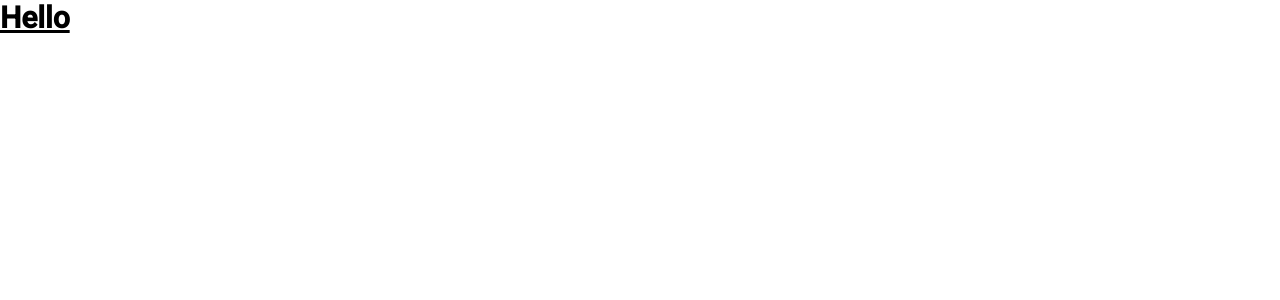
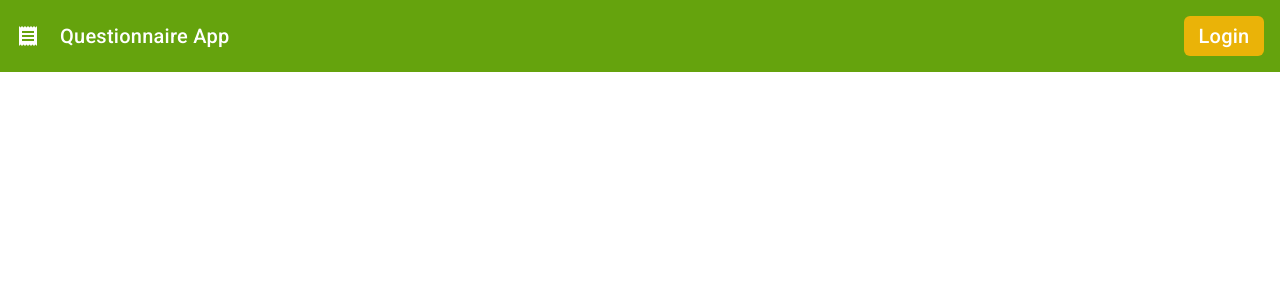
Before and after one commit to michalrudy9/Questionnaire-App, an Angular app: page / in a window 1280 px wide. Shown: the top 300 px of the page. Built offline with nearby package versions, Linux system fonts and the light colour scheme.

Commit message:
Added navigation bar component

```diff
--- a/src/app/app.component.html
+++ b/src/app/app.component.html
@@ -1,3 +1,3 @@
-<h1 class="text-3xl font-bold underline">Hello</h1>
+<navigation-bar></navigation-bar>
 
 <router-outlet></router-outlet>
--- a/src/app/app.component.ts
+++ b/src/app/app.component.ts
@@ -1,11 +1,12 @@
 import { Component } from '@angular/core';
 import { CommonModule } from '@angular/common';
 import { RouterOutlet } from '@angular/router';
+import { NavigationBarComponent } from '../components/navigation-bar/navigation-bar.component';
 
 @Component({
   selector: 'app-root',
   standalone: true,
-  imports: [CommonModule, RouterOutlet],
+  imports: [CommonModule, RouterOutlet, NavigationBarComponent],
   templateUrl: './app.component.html',
   styleUrl: './app.component.scss',
 })
--- /dev/null
+++ b/src/components/navigation-bar/navigation-bar.component.html
@@ -0,0 +1,16 @@
+<mat-toolbar class="mat-toolbar-style gap-y-4">
+  <div class="flex items-center gap-x-5">
+    <mat-icon
+      aria-hidden="false"
+      aria-label="Receipt icon"
+      fontIcon="receipt"
+    ></mat-icon>
+    <h1>Questionnaire App</h1>
+  </div>
+  <button
+    type="button"
+    class="bg-yellow-500 w-20 h-10 rounded-md hover:bg-yellow-400 active:bg-yellow-400"
+  >
+    Login
+  </button>
+</mat-toolbar>
--- /dev/null
+++ b/src/components/navigation-bar/navigation-bar.component.scss
@@ -0,0 +1,13 @@
+.mat-toolbar-style {
+    background-color: rgb(101 163 13);
+    flex-direction: column;
+    height: fit-content;
+    padding: 1rem;
+}
+
+@media screen and (min-width: 640px) {
+    .mat-toolbar-style {
+        flex-direction: row;
+        justify-content: space-between;
+    }
+}
```
Also changed, not shown: src/components/navigation-bar/navigation-bar.component.ts (added, +12 -0 lines).
